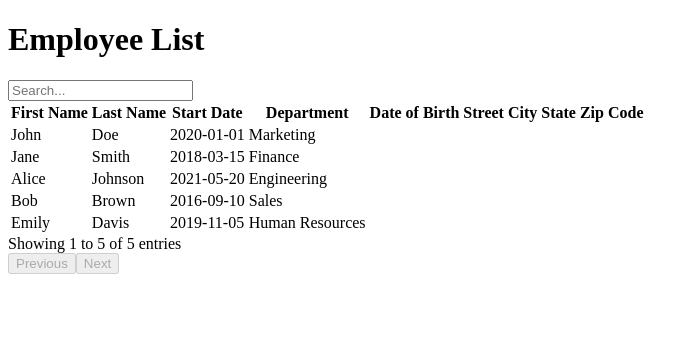
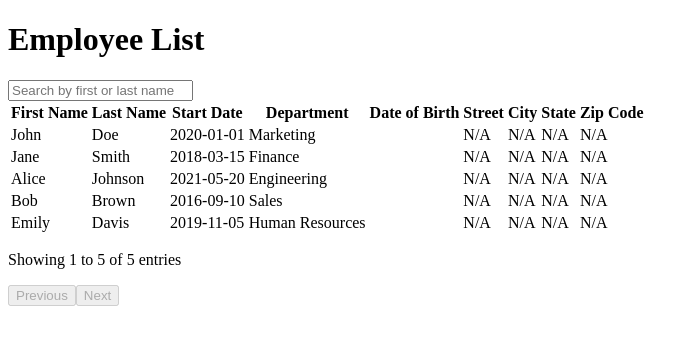
Before and after one commit to youtlane/wealthHealth, a Next.js app in the folder hrnet-react/: page /allEmployee in a window 1280 px wide. Shown: the top 344 px of the page, without its empty margins (0-698 px from the left). Built offline with nearby package versions, Linux system fonts and the light colour scheme.

Commit message:
fix: paggination and style

```diff
--- a/hrnet-react/src/app/allEmployee/page.jsx
+++ b/hrnet-react/src/app/allEmployee/page.jsx
@@ -1,123 +1,112 @@
 "use client";
 
-import React, { useMemo, useState } from 'react';
+import React, { useState } from 'react';
 import { useSelector } from 'react-redux';
-import { useTable, usePagination, useGlobalFilter } from 'react-table';
 
 const AllEmployee = () => {
+  // Use the useSelector hook to access the employees from the Redux store
   const employees = useSelector((state) => state.employees);
+  const [searchTerm, setSearchTerm] = useState('');
+  const [currentPage, setCurrentPage] = useState(1);
+  const [itemsPerPage] = useState(5);
 
-  const [searchInput, setSearchInput] = useState('');
-
-  const columns = useMemo(
-    () => [
-      { Header: 'First Name', accessor: 'firstName' },
-      { Header: 'Last Name', accessor: 'lastName' },
-      { Header: 'Start Date', accessor: 'startDate' },
-      { Header: 'Department', accessor: 'department' },
-      { Header: 'Date of Birth', accessor: 'dob' },
-      { Header: 'Street', accessor: 'address.street' },
-      { Header: 'City', accessor: 'address.city' },
-      { Header: 'State', accessor: 'address.state' },
-      { Header: 'Zip Code', accessor: 'address.postalCode' },
-    ],
-    []
+  // Filter employees based on the search term
+  const filteredEmployees = employees.filter(employee =>
+    employee.firstName.toLowerCase().includes(searchTerm.toLowerCase()) ||
+    employee.lastName.toLowerCase().includes(searchTerm.toLowerCase())
   );
 
-  const data = useMemo(() => employees, [employees]);
-
-  const {
-    getTableProps,
-    getTableBodyProps,
-    headerGroups,
-    prepareRow,
-    page,
-    setGlobalFilter,
-    nextPage,
-    previousPage,
-    canNextPage,
-    canPreviousPage,
-    pageOptions,
-    state,
-  } = useTable(
-    {
-      columns,
-      data,
-      initialState: { pageIndex: 0 },
-    },
-    useGlobalFilter,
-    usePagination
-  );
-
-  const { pageIndex, globalFilter } = state;
+  // Pagination logic
+  const indexOfLastEmployee = currentPage * itemsPerPage;
+  const indexOfFirstEmployee = indexOfLastEmployee - itemsPerPage;
+  const currentEmployees = filteredEmployees.slice(indexOfFirstEmployee, indexOfLastEmployee);
+  const totalPages = Math.ceil(filteredEmployees.length / itemsPerPage);
 
   const handleSearchChange = (e) => {
-    const value = e.target.value || '';
-    setGlobalFilter(value);
-    setSearchInput(value);
+    setSearchTerm(e.target.value);
+    setCurrentPage(1); // Reset to first page on search
+  };
+
+  const handleNextPage = () => {
+    if (currentPage < totalPages) {
+      setCurrentPage(currentPage + 1);
+    }
+  };
+
+  const handlePreviousPage = () => {
+    if (currentPage > 1) {
+      setCurrentPage(currentPage - 1);
+    }
   };
 
   return (
-    <div className="container mx-auto p-4">
+    <div className="p-8">
       <h1 className="text-2xl font-bold mb-4">Employee List</h1>
+
+      {/* Search Bar */}
       <input
-        value={searchInput}
+        type="text"
+        placeholder="Search by first or last name"
+        value={searchTerm}
         onChange={handleSearchChange}
-        placeholder="Search..."
-        className="mb-4 p-2 border border-gray-300 rounded"
+        className="mb-4 p-2 border border-gray-300 rounded-md w-full"
       />
-      <table {...getTableProps()} className="min-w-full bg-white border border-gray-200">
+
+      {/* Employee Table */}
+      <table className="min-w-full bg-white border">
         <thead>
-          {headerGroups.map((headerGroup) => (
-            <tr {...headerGroup.getHeaderGroupProps()} className="bg-gray-100">
-              {headerGroup.headers.map((column) => (
-                <th {...column.getHeaderProps()} className="p-2 border-b border-gray-200">
-                  {column.render('Header')}
-                </th>
-              ))}
-            </tr>
-          ))}
+          <tr>
+            <th className="py-2 px-4 border-b">First Name</th>
+            <th className="py-2 px-4 border-b">Last Name</th>
+            <th className="py-2 px-4 border-b">Start Date</th>
+            <th className="py-2 px-4 border-b">Department</th>
+            <th className="py-2 px-4 border-b">Date of Birth</th>
+            <th className="py-2 px-4 border-b">Street</th>
+            <th className="py-2 px-4 border-b">City</th>
+            <th className="py-2 px-4 border-b">State</th>
+            <th className="py-2 px-4 border-b">Zip Code</th>
+          </tr>
         </thead>
-        <tbody {...getTableBodyProps()}>
-          {page.length > 0 ? (
-            page.map((row) => {
-              prepareRow(row);
-              return (
-                <tr {...row.getRowProps()} className="text-center">
-                  {row.cells.map((cell) => (
-                    <td {...cell.getCellProps()} className="p-2 border-b border-gray-200">
-                      {cell.render('Cell')}
-                    </td>
-                  ))}
-                </tr>
-              );
-            })
+        <tbody>
+          {currentEmployees.length > 0 ? (
+            currentEmployees.map((employee, index) => (
+              <tr key={index}>
+                <td className="py-2 px-4 border-b">{employee.firstName}</td>
+                <td className="py-2 px-4 border-b">{employee.lastName}</td>
+                <td className="py-2 px-4 border-b">{employee.startDate}</td>
+                <td className="py-2 px-4 border-b">{employee.department}</td>
+                <td className="py-2 px-4 border-b">{employee.dob}</td>
+                <td className="py-2 px-4 border-b">{employee.address?.street || 'N/A'}</td>
+                <td className="py-2 px-4 border-b">{employee.address?.city || 'N/A'}</td>
+                <td className="py-2 px-4 border-b">{employee.address?.state || 'N/A'}</td>
+                <td className="py-2 px-4 border-b">{employee.address?.postalCode || 'N/A'}</td>
+              </tr>
+            ))
           ) : (
             <tr>
-              <td colSpan={columns.length} className="text-center p-2">
-                No data available in table
-              </td>
+              <td className="py-2 px-4 border-b text-center" colSpan="9">No data available in table</td>
             </tr>
           )}
         </tbody>
       </table>
+
+      {/* Pagination Controls */}
       <div className="flex justify-between items-center mt-4">
-        <span>
-          Showing {page.length > 0 ? `${pageIndex * 10 + 1} to ${pageIndex * 10 + page.length}` : '0'} of{' '}
-          {employees.length} entries
-        </span>
-        <div className="flex space-x-2">
+        <p className="text-sm text-gray-600">
+          Showing {indexOfFirstEmployee + 1} to {Math.min(indexOfLastEmployee, filteredEmployees.length)} of {filteredEmployees.length} entries
+        </p>
+        <div className="flex gap-4">
           <button
-            onClick={() => previousPage()}
-            disabled={!canPreviousPage}
-            className="px-4 py-2 bg-gray-300 rounded disabled:opacity-50"
+            onClick={handlePreviousPage}
+            disabled={currentPage === 1}
+            className={`bg-indigo-600 text-white rounded-lg px-4 py-2 text-sm font-medium shadow-md hover:bg-indigo-700 focus:outline-none focus:ring-2 focus:ring-indigo-500 ${currentPage === 1 && 'opacity-50 cursor-not-allowed'}`}
           >
             Previous
           </button>
           <button
-            onClick={() => nextPage()}
-            disabled={!canNextPage}
-            className="px-4 py-2 bg-gray-300 rounded disabled:opacity-50"
+            onClick={handleNextPage}
+            disabled={currentPage === totalPages}
+            className={`bg-indigo-600 text-white rounded-lg px-4 py-2 text-sm font-medium shadow-md hover:bg-indigo-700 focus:outline-none focus:ring-2 focus:ring-indigo-500 ${currentPage === totalPages && 'opacity-50 cursor-not-allowed'}`}
           >
             Next
           </button>
@@ -125,6 +114,6 @@ const AllEmployee = () => {
       </div>
     </div>
   );
-};
+}
 
 export default AllEmployee;
```
